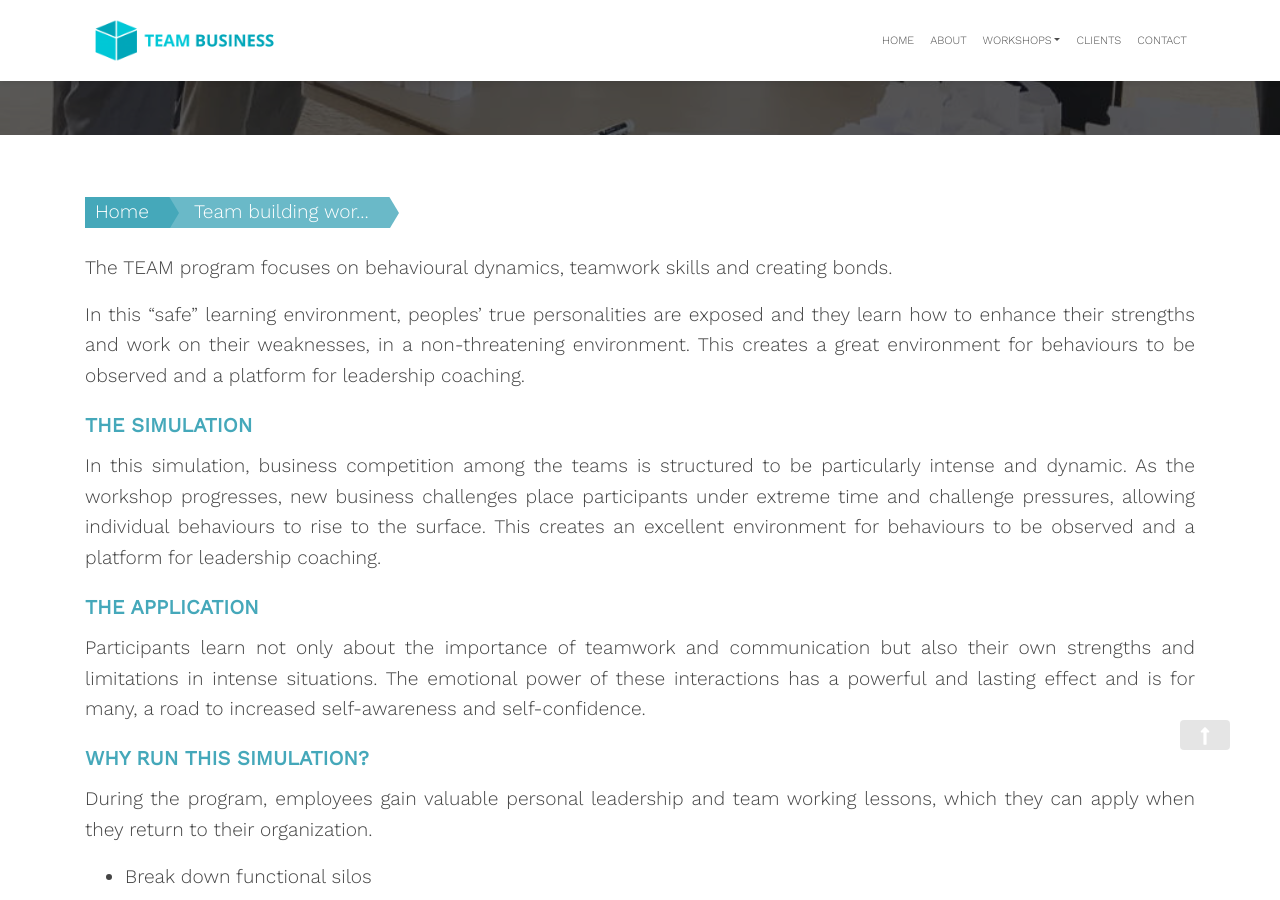
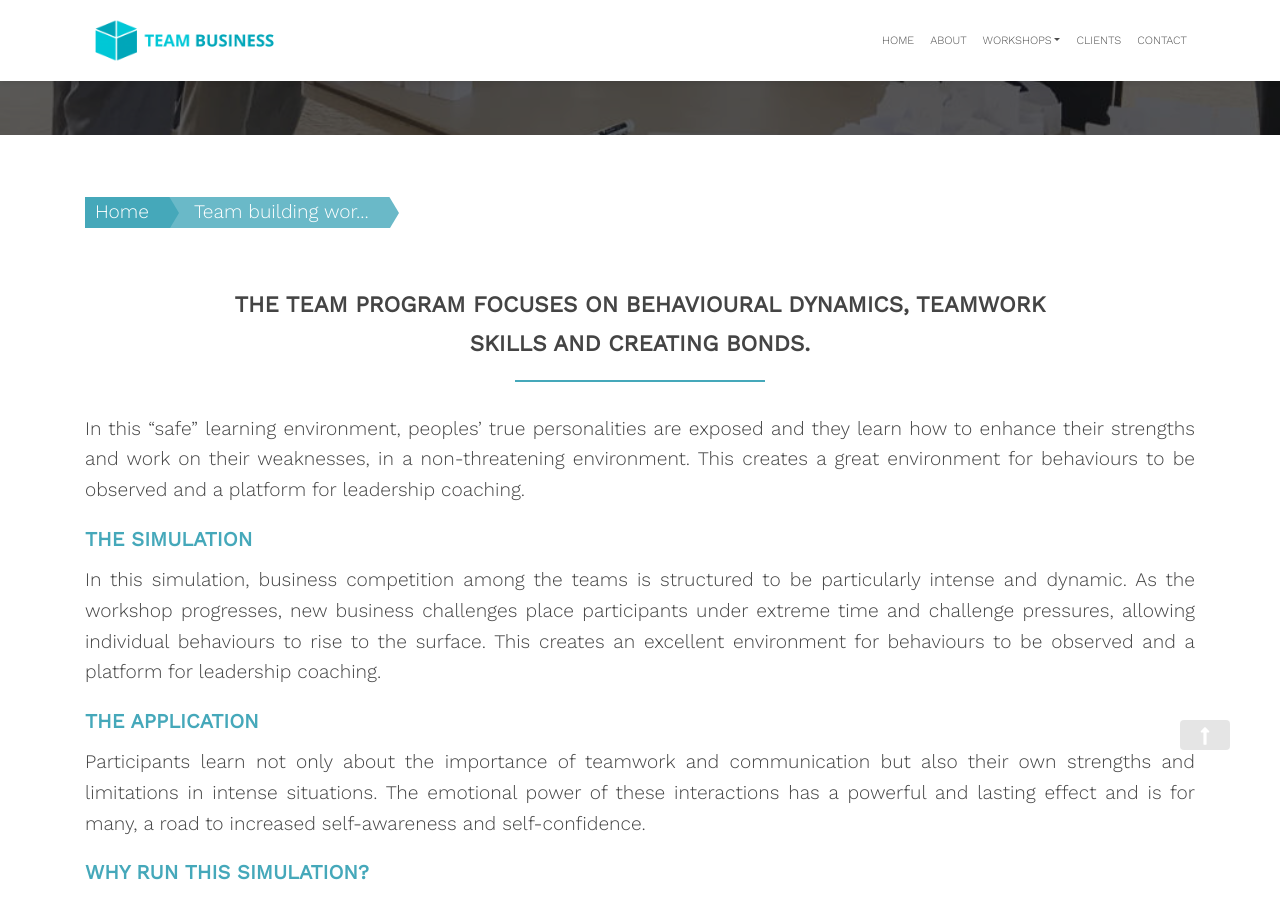
Before and after one commit to zac-heisey/team-business, a Jekyll site: the page built from _pages/team-building-workshop.md, in a window 1280 px wide and 900 px high, scrolled down 640 px. Built offline with Jekyll 4.4.1, drawn with Linux system fonts in a browser that asks for light colours.

```diff
--- a/_pages/team-building-workshop.md
+++ b/_pages/team-building-workshop.md
@@ -11,7 +11,7 @@ intro-2: 'The TEAM program exposes participants to how team dynamics in the work
 header-image: "/assets/images/accounting-workshop.jpg"
 
 ---
-The TEAM program focuses on behavioural dynamics, teamwork skills and creating bonds.
+## **The TEAM program focuses on behavioural dynamics, teamwork skills and creating bonds.**
 
 In this “safe” learning environment, peoples’ true personalities are exposed and they learn how to enhance their strengths and work on their weaknesses, in a non-threatening environment. This creates a great environment for behaviours to be observed and a platform for leadership coaching.
 
```
